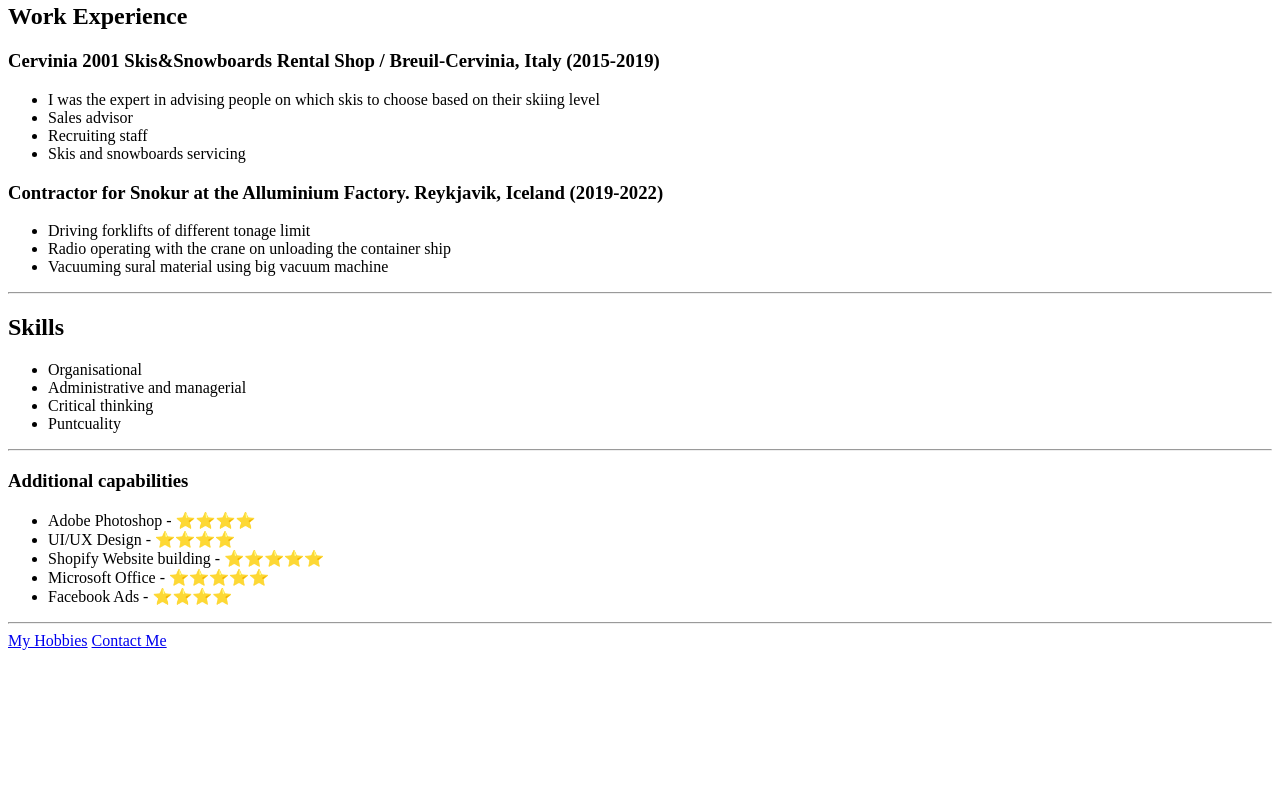
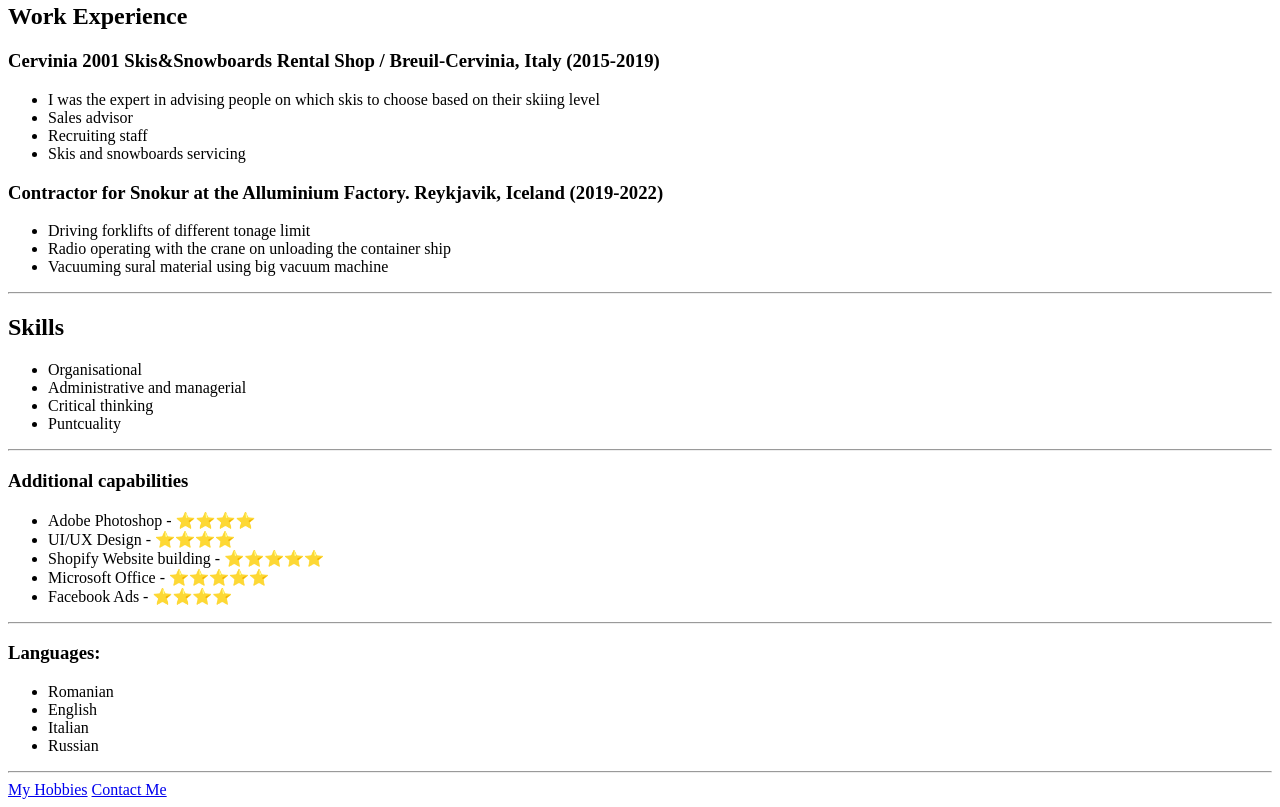
Before and after one commit to orumd/My-Resume, a plain HTML site: page index.html in a window 1280 px wide. Shown: the part 506-1313 px from the top of the page. Before the commit the page ends 1164 px from the top, so only its background shows below. Drawn offline with Linux system fonts and the light colour scheme.

Commit message:
index.html

```diff
--- a/index.html
+++ b/index.html
@@ -50,6 +50,14 @@
         <li>Facebook Ads - ⭐️⭐️⭐️⭐️</li>
     </ul>
     <hr/>
+    <h3>Languages:</h3>
+    <ul>
+        <li>Romanian</li>
+        <li>English</li>
+        <li>Italian</li>
+        <li>Russian</li>
+    </ul>
+    <hr/>
     <a href="./myhobbies.html">My Hobbies</a>
     <a href="./contactme.html">Contact Me</a>
 
```
